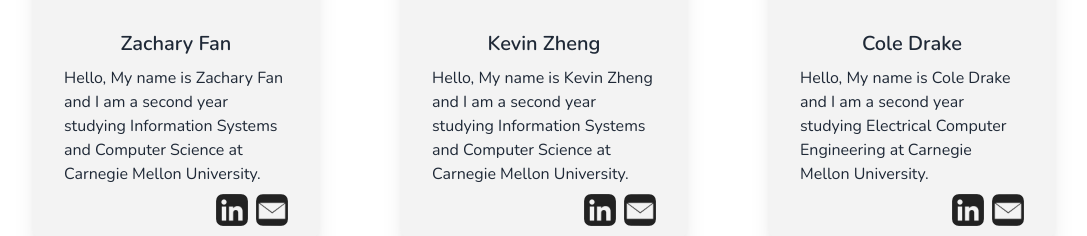
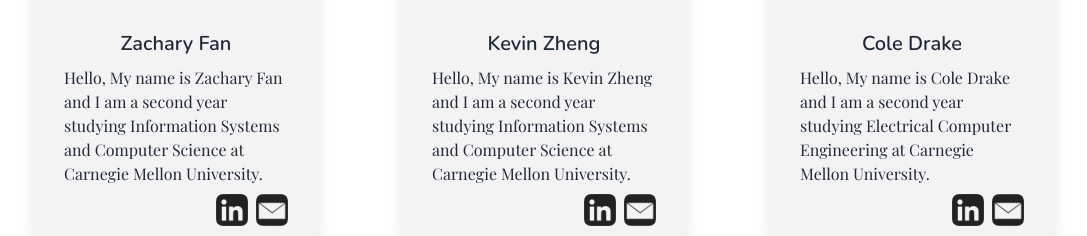
Before and after one commit to zachkfan/pathtoswe, a Next.js app: page / in a window 1280 px wide. Shown: the part 1848-2084 px from the top of the page, without its empty margins (96-1183 px from the left). Built offline with nearby package versions, Linux system fonts and the light colour scheme; a web font is replaced by a local one.

Commit message:
added animation to cards and nav links

```diff
--- a/src/app/ui/home/home_nav_links.tsx
+++ b/src/app/ui/home/home_nav_links.tsx
@@ -9,7 +9,7 @@ interface Props {
 
 const home_nav_links = ({title, href}: Props) => {
 return(
-    <li>
+    <li className='hover:bg-white hover:text-black-gray'>
     <Link href={href}>
     {title}
     </Link>
--- a/src/app/ui/home/profile_cards.tsx
+++ b/src/app/ui/home/profile_cards.tsx
@@ -12,7 +12,7 @@ interface Props {
 
 const profile_cards = ({image, imageAlt, name, description, linkedin, email} : Props) => {
   return (
-    <div className="card bg-concrete-gray shadow-xl w-full">
+    <div className="card bg-concrete-gray shadow-xl w-full hover:scale-110 duration-100">
   <figure>
     <img
       src={image}
@@ -22,7 +22,7 @@ const profile_cards = ({image, imageAlt, name, description, linkedin, email} : P
     <h2 className="card-title mx-auto">
       {name}
     </h2>
-    <p>{description}</p>
+    <p className='font-serif font-light'>{description}</p>
     <div className="card-actions justify-end">
         <Icon image={"/linkedin-3-48.png"} imageAlt={"Linked In Icon"} href={linkedin}></Icon>
         <Icon image={"/email-13-48.png"} imageAlt={"Email Icon"} href={"mailto:" + email}></Icon>
```
